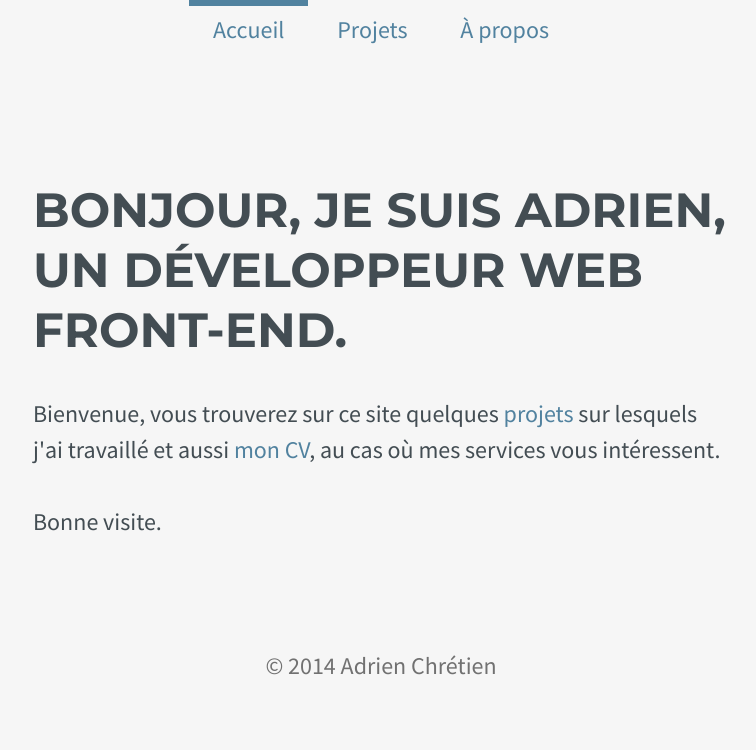
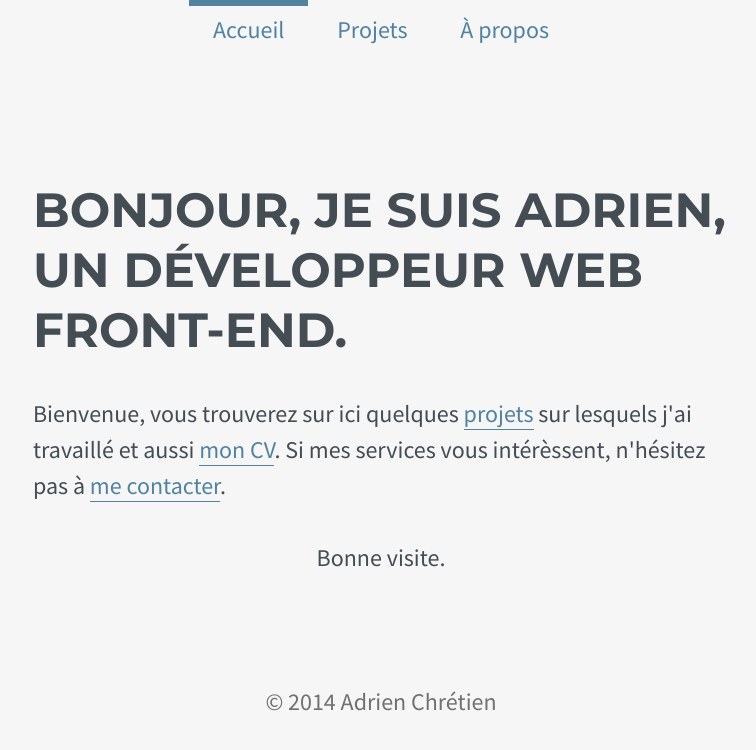
Before and after one commit to adrienchretien/adrienchretien.fr, a Jekyll site: the page built from index.html, in a window 1280 px wide. Shown: the top 750 px of the page, without its empty margins (259-1015 px from the left). Built offline with Jekyll 4.4.1, drawn with Linux system fonts in a browser that asks for light colours; Markdown is read by kramdown in place of the engine named in the settings.

Commit message:
Add patterns, update texts on the homepage and the about page

```diff
--- a/_includes/nav.html
+++ b/_includes/nav.html
@@ -6,6 +6,6 @@
     <li{% if page.nav-index == 2 %} class="active"{% endif %}><a href="/projets/">Projets</a></li>
     <li{% if page.nav-index == 3 %} class="active"{% endif %}><a href="/a-propos/">À&nbsp;propos</a></li>
     {% if site.posts.size > 0 %}<li{% if page.nav-index == 4 %} class="active"{% endif %}><a href="/blog/">Blog</a></li>{% endif %}
-    <li><a href="#top" class="hidden-above-32em">Haut de page</a></li>
+    <li><a href="#top" class="hidden-widescreen">Haut de page</a></li>
   </ul>
 </nav>
--- /dev/null
+++ b/_patterns/h1.html
@@ -0,0 +1,4 @@
+---
+section: Elements
+---
+<h1>Heading 1</h1>
--- /dev/null
+++ b/_patterns/h2.html
@@ -0,0 +1,4 @@
+---
+section: Elements
+---
+<h2>Heading 2</h2>
--- /dev/null
+++ b/_patterns/h3.html
@@ -0,0 +1,4 @@
+---
+section: Elements
+---
+<h3>Heading 3</h3>
--- /dev/null
+++ b/_patterns/logo.html
@@ -0,0 +1,4 @@
+---
+section: Modules
+---
+<a href="/" class="logo">Adrien Chrétien</a>
--- /dev/null
+++ b/_patterns/p.html
@@ -0,0 +1,4 @@
+---
+section: Elements
+---
+<p>Lorem ipsum dolor sit amet, consectetur adipisicing elit. At, voluptatum numquam temporibus doloremque quos vitae voluptas accusamus excepturi nesciunt reprehenderit?</p>
--- a/_plugins/pattern_library.rb
+++ b/_plugins/pattern_library.rb
@@ -166,7 +166,7 @@
   # The PatternLibraryGenerator class generates content related to
   # patterns in the _patterns directory.
   class PatternLibraryGenerator < Generator
-    safe false
+    safe true
     # Generates pattern library pages.
     #
     # site - The current Site instance.
--- a/a-propos/index.html
+++ b/a-propos/index.html
@@ -3,7 +3,6 @@
 nav-index: 3
 title: À propos
 ---
-<p>J'ai commencé à m'intéresser à la création de sites web vers la fin du collège. C'est à cette période que j'ai commencé à apprendre le <strong>HTML</strong> et le <strong>CSS</strong>. Après j'ai poursuivis mon chemin en apprenant à installer <strong>Wordpress</strong> et modifier les thèmes qui me plaisaient pour animer mon blog sur les jeux de Xbox. En 2008, j'ai rejoin l'IUT de Laval pour mieux connaître l'environnement du web. En parallèle avec ma dernière année d'études, j'ai été <strong>développeur web</strong> pour une start-up. Après l'obtention de ma <strong>licence professionnelle</strong> en 2011, j'ai eu l'occasion de travailler pour <a href="http://www.ici-conciergeries.com">ICI-Conciergeries</a> et <a href="http://www.applicius.fr/" rel="nofollow">Applicius</a>.</p>
+<p>Mon intérêt pour la création de sites web a débuté vers la fin du collège. C'est à cette période que j'ai appris le HTML et le CSS. Puis j'ai mis en place mon blog et m'amusais à modifier les thèmes qui me plaisaient pour animer mon blog sur les jeux de Xbox. A partir de 2008, j'ai préparé mon DUT SRC à l'IUT de Laval ce qui m'a permis d'acquérir de bonnes bases en programmation. L'année suivante, en parallèle avec ma dernière année d'études, j'ai été développeur web pour une start-up. Après l'obtention de ma licence professionnelle en 2011, j'ai eu l'occasion de travailler pour <a href="http://www.ici-conciergeries.com" rel="nofollow">ICI-Conciergeries</a> et <a href="http://www.applicius.fr/" rel="nofollow">Applicius</a>.</p>
 <p>Aujourd'hui je suis à la recherche d'une agence web au sein de laquelle je mettrai à profit mes compétences en intégration et développement.</p>
-<p>Lorsque j'ai un peu de temps libre, j'aime <a href="//last.fm/user/adrienchretien">écouter de la musique</a> et apprendre de nouvelles choses sur mon métier. Je lis des livres de science-fiction, des mangas et d'autres plus techniques comme <cite>Adaptative Web Design</cite> de Aaron Gustafson.</p>
-<a href="/telechargements/CV_AdrienChretien.pdf" download>Télécharger mon CV</a>
+<p class="center"><a href="/telechargements/CV_AdrienChretien.pdf" download>Télécharger mon CV</a></p>
--- a/index.html
+++ b/index.html
@@ -6,5 +6,5 @@
 
 <h1>Bonjour, je suis Adrien, un développeur web front-end.</h1>
 
-<p>Bienvenue, vous trouverez sur ce site quelques <a href="/projets/">projets</a> sur lesquels j'ai travaillé et aussi <a href="/telechargements/CV_AdrienChretien.pdf" download>mon CV</a>, au cas où mes services vous intéressent.</p>
-<p>Bonne visite.</p>
+<p>Bienvenue, vous trouverez sur ici quelques <a href="/projets/">projets</a> sur lesquels j'ai travaillé et aussi <a href="/telechargements/CV_AdrienChretien.pdf" download>mon CV</a>. Si mes services vous intérèssent, n'hésitez pas à <a href="mailto:contact@achretien.fr">me contacter</a>.</p>
+<p class="center">Bonne visite.</p>
--- a/projets/index.html
+++ b/projets/index.html
@@ -7,11 +7,11 @@
 <p>
   Journal est un petit CMS développé en PHP qui me sert à éditer des articles en markdown. Pour cet outil, j'ai réaliser un mécanisme de routage basé sur des motifs définis dans un fichier séparé. Il y a aussi un mécanisme écrit en JavaScript qui permet de n'afficher que le curseur lors de la saisie du texte.
   <br>
-  <a href="//github.com/Neol/php-journal">Voir le code source du projet sur Github</a>
+  <a href="//github.com/Neol/php-journal">Voir le projet sur Github</a>
 </p>
 <h2>Jekyll pattern library</h2>
 <p>
   Ce module générateur de bibliothèque de motif pour <a href="//jekyllrb.com">Jekyll</a> est écrit en Ruby. Il recense les motifs HTML enregistrés dans un sous-dossier du projet et créer une page avec. Ainsi l'intégration de nouveau éléments est plus rapide et les développeurs back-end peuvent s'y référer pour retrouver structures HTML à implémenter.
   <br>
-  <a href="//github.com/Neol/jekyll-pattern-library">Voir le code source du projet sur Github</a>
+  <a href="//github.com/Neol/jekyll-pattern-library">Voir le projet sur Github</a>
 </p>
```
Also changed, not shown: _layouts/pattern_library.html (+6 -2 lines), _patterns/figure.html (added, +7 -0 lines), _patterns/nav.html (added, +9 -0 lines), _patterns/ol.html (added, +15 -0 lines), _patterns/ul.html (added, +15 -0 lines), css/all.css, 1 other file.
